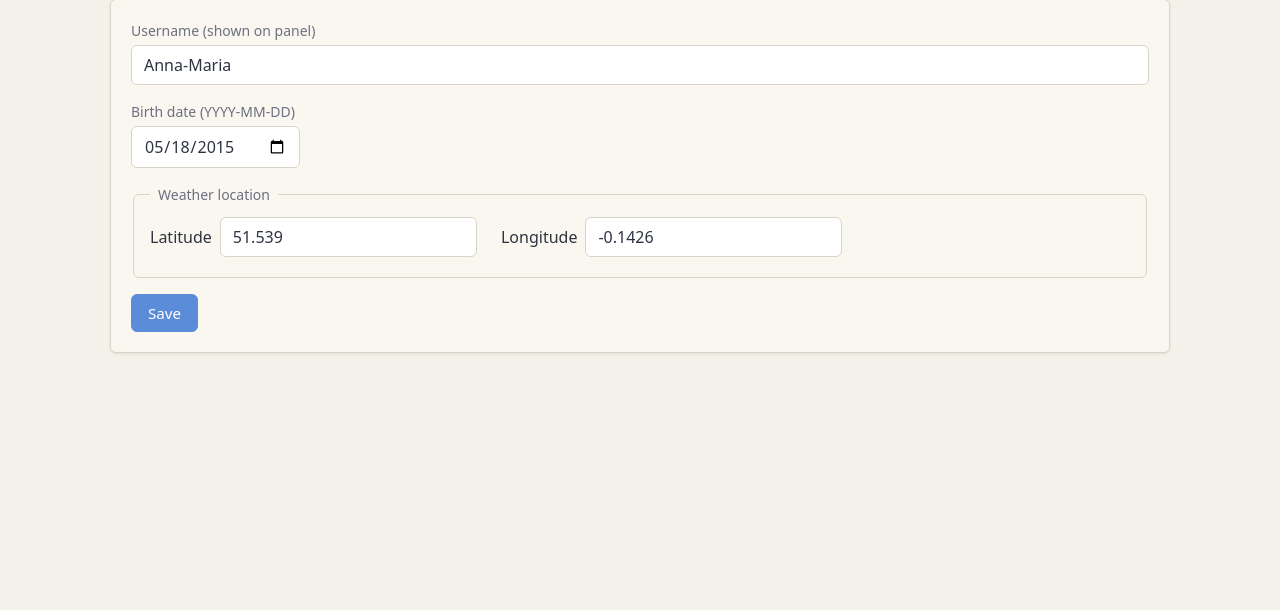
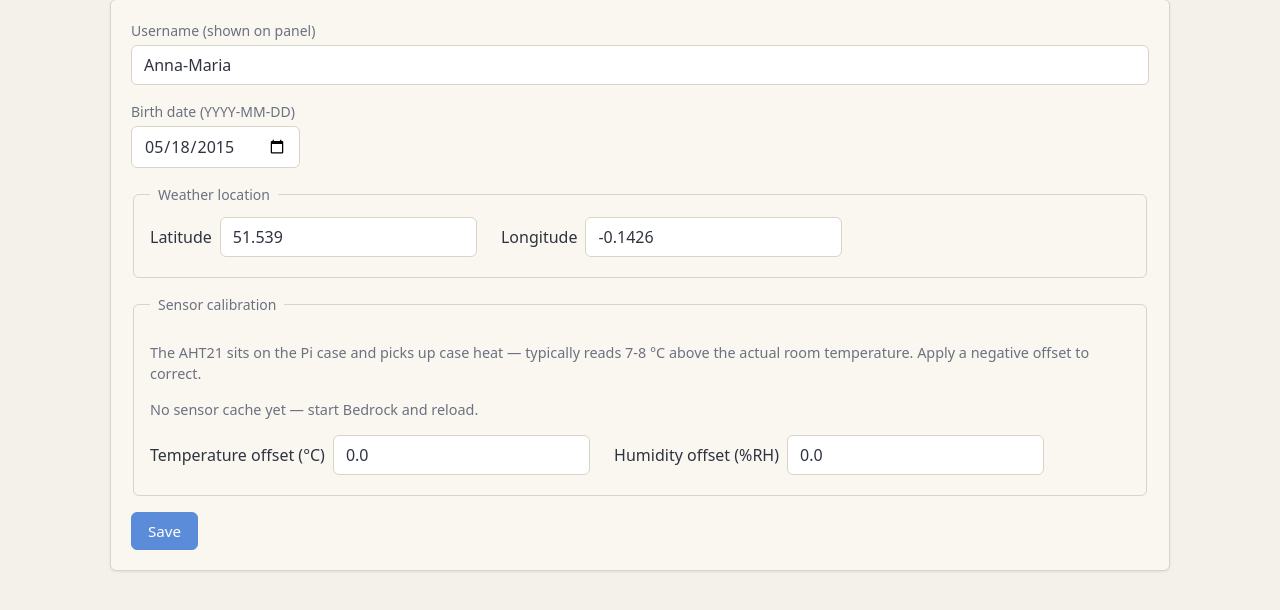
Before and after one commit to Standaoerby/Bedrock_2.0, a Flask app: page /settings in a window 1280 px wide. Shown: the part 136-746 px from the top of the page. Run offline with Flask 3, Linux system fonts and the light colour scheme; the visitor is signed in with stand-in values (Sample User, id 1).

Commit message:
Sensor calibration: temp_offset / humidity_offset in user.json
The AHT21 sensor sits on the Pi 5 case and reads ~7-8 °C above ambient
because the Pi heats it. Adding a static offset is the simplest fix.

services/sensor_service.py:
- temp_offset and humidity_offset loaded from config/user.json on each
  update (cheap mtime check — no extra IO when nothing changed). This
  means edits from the admin UI take effect on the next 30s poll
  without requiring a Bedrock restart.
- temperature/humidity in get_readings() are offset-corrected. raw
  values also exposed so the calibration UI can show "sensor sees X,
  panel shows X+offset".
- A snapshot is written to cache/sensors.json every poll for the
  admin process to read (admin doesn't share I2C with Bedrock, so a
  cache file is the IPC).

admin:
- bedrock_state.sensors_snapshot() reads cache/sensors.json
- /settings adds Sensor calibration fieldset showing live raw vs
  panel readings + temp_offset / humidity_offset inputs
- Dashboard gets a Sensors card with the same data + Calibrate link

```diff
--- a/admin/bedrock_state.py
+++ b/admin/bedrock_state.py
@@ -12,7 +12,9 @@ import subprocess
 from typing import Optional
 
 from .config_io import read_json
-from .paths import WEATHER_CACHE
+from .paths import WEATHER_CACHE, CACHE_DIR
+
+SENSORS_CACHE = CACHE_DIR / "sensors.json"
 
 
 def is_pi() -> bool:
@@ -54,10 +56,9 @@ def weather_snapshot() -> dict:
     return read_json(WEATHER_CACHE, default={})
 
 
-def sensors_snapshot() -> Optional[dict]:
-    """Latest sensor reading. Bedrock's SensorService doesn't currently
-    write a cache file — for the prototype we skip live readings and
-    leave that as a follow-up (would require IPC or a cache file
-    written by sensor_service).
-    """
-    return None
+def sensors_snapshot() -> dict:
+    """Latest sensor reading as written by SensorService to
+    cache/sensors.json on every poll. Includes both raw and
+    offset-corrected temperature/humidity so the calibration UI can
+    show 'sensor sees X, you see X+offset'."""
+    return read_json(SENSORS_CACHE, default={}) or {}
--- a/admin/server.py
+++ b/admin/server.py
@@ -64,6 +64,7 @@ def create_app() -> Flask:
             "dashboard.html",
             service=state.service_status(),
             weather=state.weather_snapshot(),
+            sensors=state.sensors_snapshot(),
             user=user_cfg,
             alarm=read_json(ALARM_CONFIG, default={}),
             themes=_list_themes(),
@@ -132,13 +133,19 @@ def create_app() -> Flask:
             try:
                 cfg["lat"] = float(request.form.get("lat") or cfg.get("lat", 51.539))
                 cfg["lon"] = float(request.form.get("lon") or cfg.get("lon", -0.1426))
+                cfg["temp_offset"] = float(request.form.get("temp_offset") or cfg.get("temp_offset", 0))
+                cfg["humidity_offset"] = float(request.form.get("humidity_offset") or cfg.get("humidity_offset", 0))
             except ValueError:
-                flash("Latitude/longitude must be numeric", "error")
+                flash("Numeric fields must be numeric", "error")
                 return redirect(url_for("settings"))
             write_json(USER_CONFIG, cfg)
-            flash("Settings saved", "success")
+            flash("Settings saved — sensor service picks up the new offsets on its next poll (~30s)", "success")
             return redirect(url_for("settings"))
-        return render_template("settings.html", user=read_json(USER_CONFIG, default={}))
+        return render_template(
+            "settings.html",
+            user=read_json(USER_CONFIG, default={}),
+            sensors=state.sensors_snapshot(),
+        )
 
     # ── Schedule (raw JSON editor for the prototype) ──────────────────
 
--- a/admin/templates/settings.html
+++ b/admin/templates/settings.html
@@ -26,6 +26,45 @@
         </label>
     </fieldset>
 
+    <fieldset class="block">
+        <legend>Sensor calibration</legend>
+        <p class="muted">
+            The AHT21 sits on the Pi case and picks up case heat — typically reads 7-8&nbsp;°C
+            above the actual room temperature. Apply a negative offset to correct.
+        </p>
+
+        {% if sensors %}
+        <dl class="kv">
+            <dt>Sensor reads</dt>
+            <dd>
+                {{ '%.1f' % sensors.temperature_raw }} °C raw,
+                {{ '%.1f' % sensors.humidity_raw }}&nbsp;%RH raw
+            </dd>
+            <dt>Panel shows</dt>
+            <dd>
+                {{ '%.1f' % sensors.temperature }} °C,
+                {{ '%.1f' % sensors.humidity }}&nbsp;%RH
+                <span class="muted">
+                    (offsets {{ '%+.1f' % sensors.temp_offset }} °C / {{ '%+.1f' % sensors.humidity_offset }}&nbsp;%RH)
+                </span>
+            </dd>
+        </dl>
+        {% else %}
+        <p class="muted">No sensor cache yet — start Bedrock and reload.</p>
+        {% endif %}
+
+        <label class="inline">
+            <span>Temperature offset (°C)</span>
+            <input type="number" step="0.1" name="temp_offset"
+                   value="{{ '%.1f' % (user.temp_offset if user.temp_offset is defined else 0.0) }}">
+        </label>
+        <label class="inline">
+            <span>Humidity offset (%RH)</span>
+            <input type="number" step="0.1" name="humidity_offset"
+                   value="{{ '%.1f' % (user.humidity_offset if user.humidity_offset is defined else 0.0) }}">
+        </label>
+    </fieldset>
+
     <div class="row">
         <button class="btn-primary" type="submit">Save</button>
     </div>
```
Also changed, not shown: admin/templates/dashboard.html (+21 -0 lines), services/sensor_service.py (+72 -3 lines).
